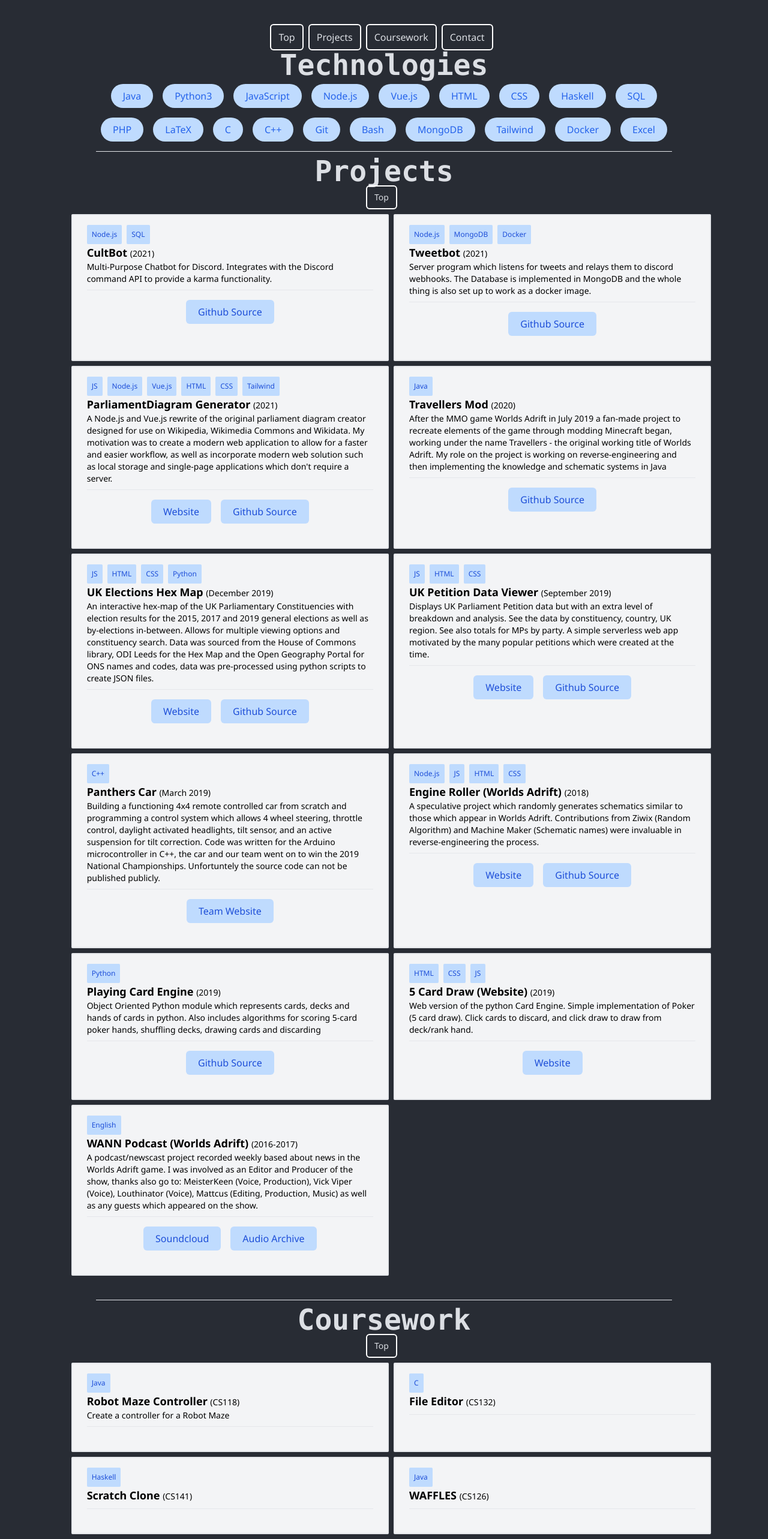
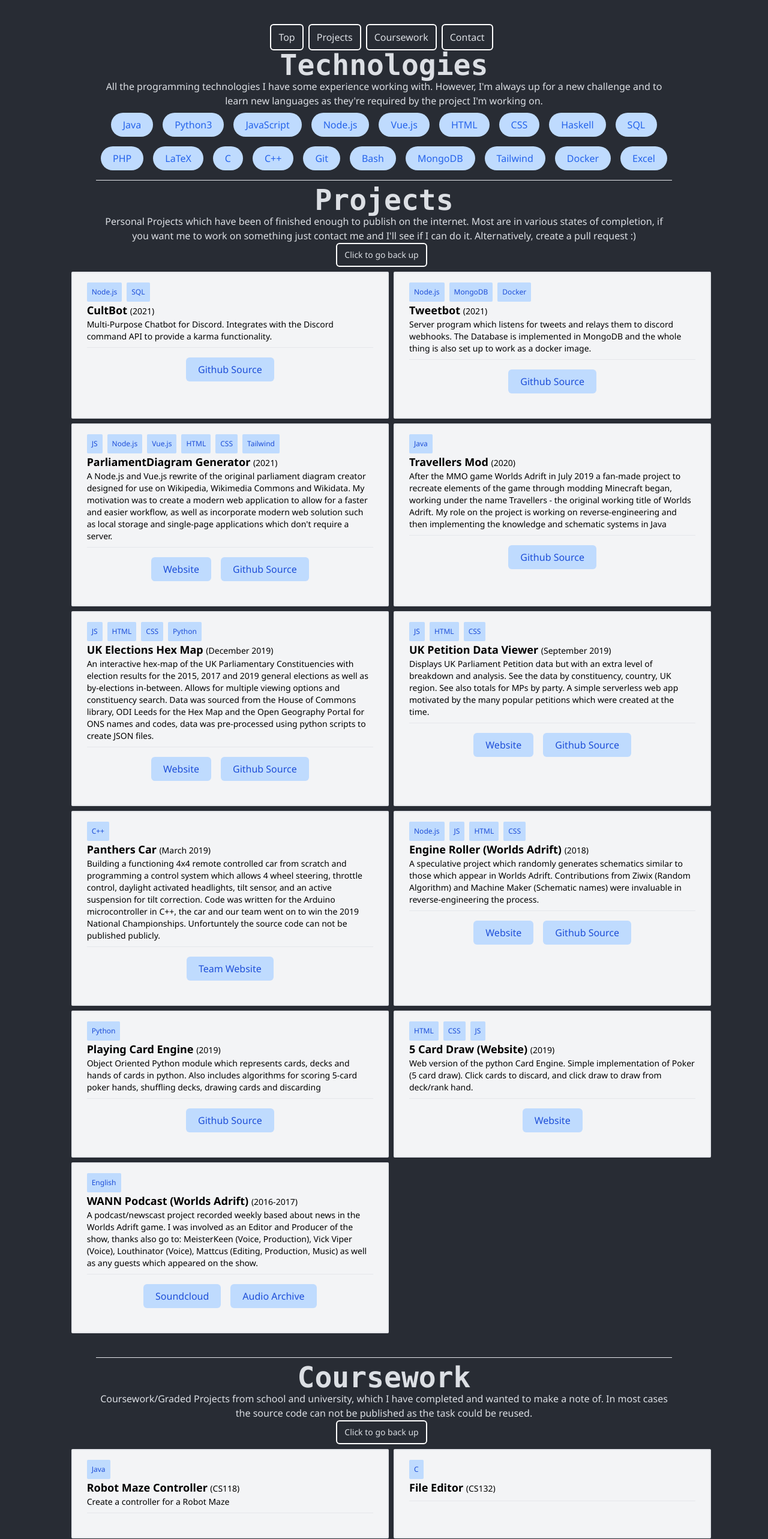
Before and after one commit to jamesm2w/portfolio, a Vue app: page / in a window 1280 px wide. Shown: the part 820-3386 px from the top of the page at 60% size. Built offline with nearby package versions, Linux system fonts and the light colour scheme.

Commit message:
Fixed year display. Added some explanation text.

```diff
--- a/src/App.vue
+++ b/src/App.vue
@@ -23,15 +23,20 @@
       jamesm2w
     </div>
 
-    <div class="sticky py-4 text-xl font-medium block">Computer Scientist from Dorset, UK</div>
+    <div class="sticky py-4 text-xl font-medium block">
+      Computer Scientist from Dorset, UK
+    </div>
 
-    <Button @click="
+    <Button
+      @click="
         $refs.projectSection.scrollIntoView({
           block: 'start',
           inline: 'nearest',
           behavior: 'smooth',
         })
-      ">View Projects</Button>
+      "
+      >View Projects</Button
+    >
   </div>
 
   <div ref="projectSection" class="min-h-screen w-screen">
@@ -77,24 +82,39 @@
     >
 
     <div class="font-mono font-semibold text-5xl">Technologies</div>
+    <p class="text-center m-auto sm:w-full md:w-9/12">
+      All the programming technologies I have some experience working with.
+      However, I'm always up for a new challenge and to learn new languages as
+      they're required by the project I'm working on.
+    </p>
     <div class="flex flex-row flex-wrap w-9/12 justify-center m-auto">
       <Pill v-for="language in projectData.languages" :key="language">
         {{ language }}
       </Pill>
     </div>
 
-    <hr class="w-9/12 my-2 m-auto">
+    <hr class="w-9/12 my-2 m-auto" />
 
     <div class="font-mono font-semibold text-5xl" ref="sectionProjects">
       Projects
     </div>
-    <Button class="text-sm" @click="
+    <p class="text-center m-auto sm:w-full md:w-9/12">
+      Personal Projects which have been of finished enough to publish on the
+      internet. Most are in various states of completion, if you want me to work
+      on something just contact me and I'll see if I can do it. Alternatively,
+      create a pull request :)
+    </p>
+    <Button
+      class="text-sm"
+      @click="
         $refs.projectSection.scrollIntoView({
           block: 'start',
           inline: 'nearest',
           behavior: 'smooth',
         })
-      ">Top</Button>
+      "
+      >Click to go back up</Button
+    >
     <div class="w-10/12 hero m-auto pb-10">
       <Project
         v-for="project in projectData.projects"
@@ -103,18 +123,27 @@
       ></Project>
     </div>
 
-    <hr class="w-9/12 my-2 m-auto">
+    <hr class="w-9/12 my-2 m-auto" />
 
     <div class="font-mono font-semibold text-5xl" ref="sectionCoursework">
       Coursework
     </div>
-    <Button class="text-sm" @click="
+    <p class="text-center m-auto sm:w-full md:w-9/12">
+      Coursework/Graded Projects from school and university, which I have
+      completed and wanted to make a note of. In most cases the source code can
+      not be published as the task could be reused.
+    </p>
+    <Button
+      class="text-sm"
+      @click="
         $refs.projectSection.scrollIntoView({
           block: 'start',
           inline: 'nearest',
           behavior: 'smooth',
         })
-      ">Top</Button>
+      "
+      >Click to go back up</Button
+    >
     <div class="w-10/12 hero m-auto pb-10">
       <Project
         v-for="project in projectData.coursework"
@@ -123,19 +152,23 @@
       ></Project>
     </div>
 
-    <hr class="w-9/12 my-2 m-auto">
+    <hr class="w-9/12 my-2 m-auto" />
 
     <div class="font-mono font-semibold text-4xl" ref="socialLinks">
       Contact & Links
     </div>
-
-    <Button class="text-sm" @click="
+    <p class="text-center m-auto sm:w-full md:w-9/12">Contact Me!</p>
+    <Button
+      class="text-sm"
+      @click="
         $refs.projectSection.scrollIntoView({
           block: 'start',
           inline: 'nearest',
           behavior: 'smooth',
         })
-      ">Top</Button>
+      "
+      >Click to go back up</Button
+    >
 
     <div class="flex flex-row flex-wrap w-9/12 justify-center m-auto">
       <Pill v-for="linkObj in projectData.socialLinks" :key="linkObj.name">
@@ -144,8 +177,14 @@
     </div>
   </div>
   <div class="bg-gray-900 h-10 py-2 mt-2">
-    <span class="float-left font-mono ml-2">Copyright (C) James Macer-Wright {{ (new Date()).getYear() }}</span>
-    <span class="float-right font-mono mr-2 underline"><a target="_blank" href="https://github.com/jamesm2w/jamesm2w.github.io">Source (Github)</a></span>
+    <span class="float-left font-mono ml-2"
+      >Copyright (C) James Macer-Wright {{ new Date().getFullYear() }}</span
+    >
+    <span class="float-right font-mono mr-2 underline"
+      ><a target="_blank" href="https://github.com/jamesm2w/jamesm2w.github.io"
+        >Source (Github)</a
+      ></span
+    >
   </div>
 </template>
 <script setup>
@@ -178,6 +217,6 @@ html {
   display: grid;
   align-items: flex-start;
   grid-template-columns: repeat(auto-fit, minmax(360px, 1fr));
-  grid-gap: .5rem;
+  grid-gap: 0.5rem;
 }
 </style>
```
